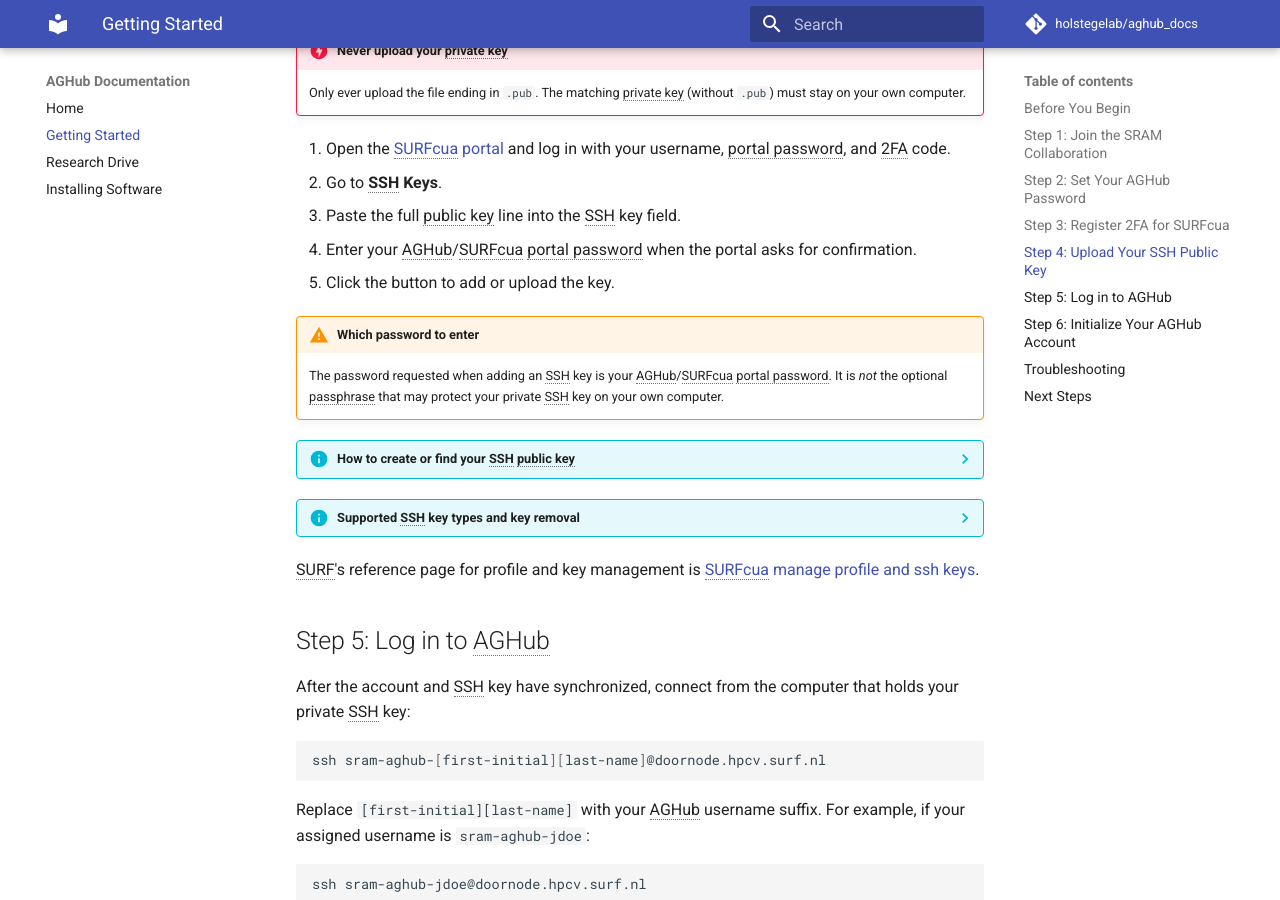
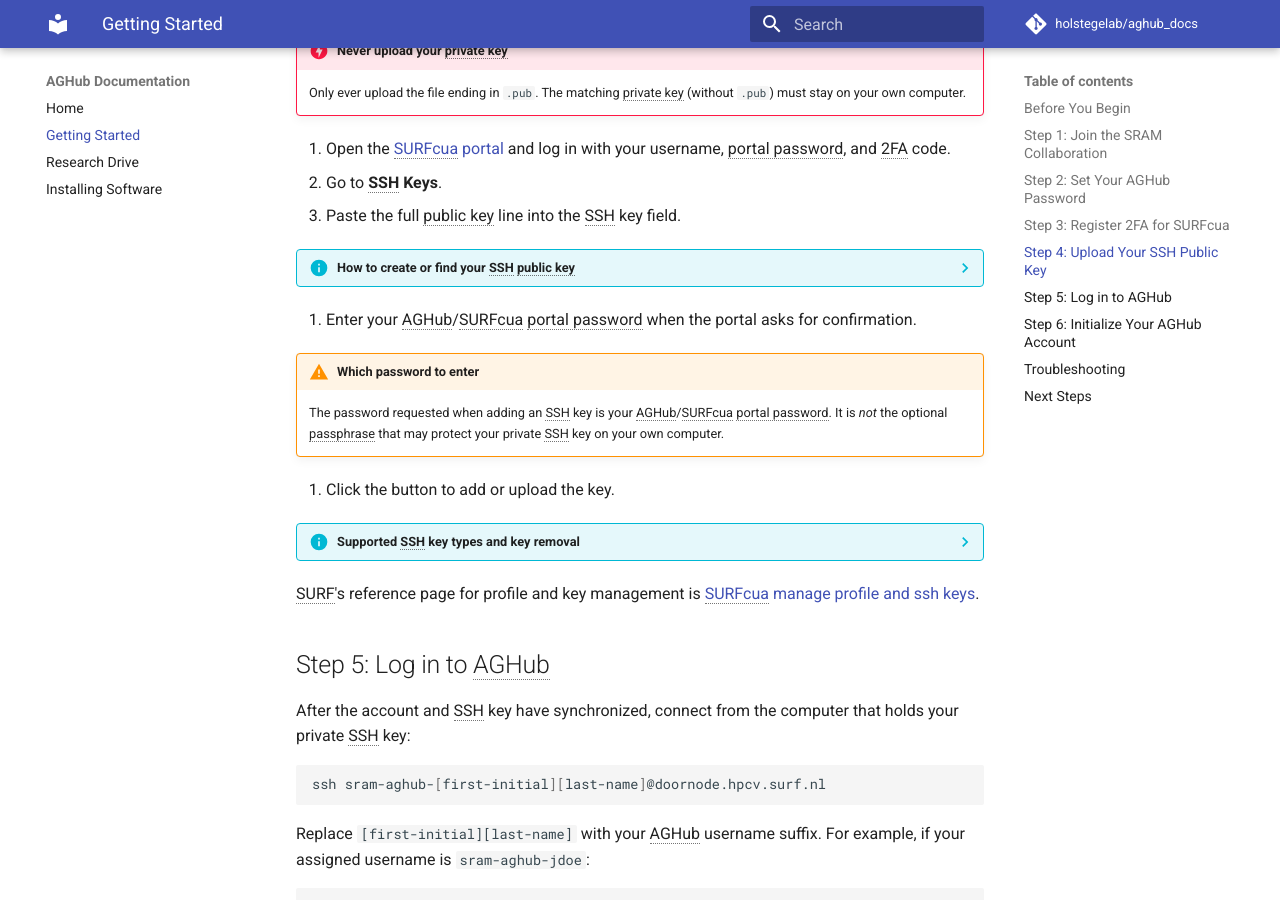
Before and after one commit to holstegelab/aghub_docs, an MkDocs documentation site: the page built from docs/getting-started.md, in a window 1280 px wide and 900 px high, scrolled down 3638 px. Built offline with MkDocs 1.6.1 and Material for MkDocs 9.7.7, drawn with Linux system fonts in a browser that asks for light colours; comment, search, counter and statistics services are not loaded; some of the changed lines change nothing that is shown.

Commit message:
Move sections

```diff
--- a/docs/getting-started.md
+++ b/docs/getting-started.md
@@ -118,14 +118,6 @@
 1. Open the [SURFcua portal](https://portal.cua.surf.nl/) and log in with your username, portal password, and 2FA code.
 2. Go to **SSH Keys**.
 3. Paste the full public key line into the SSH key field.
-4. Enter your AGHub/SURFcua portal password when the portal asks for confirmation.
-5. Click the button to add or upload the key.
-
-!!! warning "Which password to enter"
-
-    The password requested when adding an SSH key is your AGHub/SURFcua
-    portal password. It is *not* the optional passphrase that may protect
-    your private SSH key on your own computer.
 
 ??? info "How to create or find your SSH public key"
 
@@ -143,6 +135,16 @@
 
     The public key is a single long line that starts with a key type such as
     `ssh-ed25519` or `ssh-rsa`. Copy the whole line.
+
+4. Enter your AGHub/SURFcua portal password when the portal asks for confirmation.
+
+!!! warning "Which password to enter"
+
+    The password requested when adding an SSH key is your AGHub/SURFcua
+    portal password. It is *not* the optional passphrase that may protect
+    your private SSH key on your own computer.
+
+5. Click the button to add or upload the key.
 
 ??? info "Supported SSH key types and key removal"
 
```
